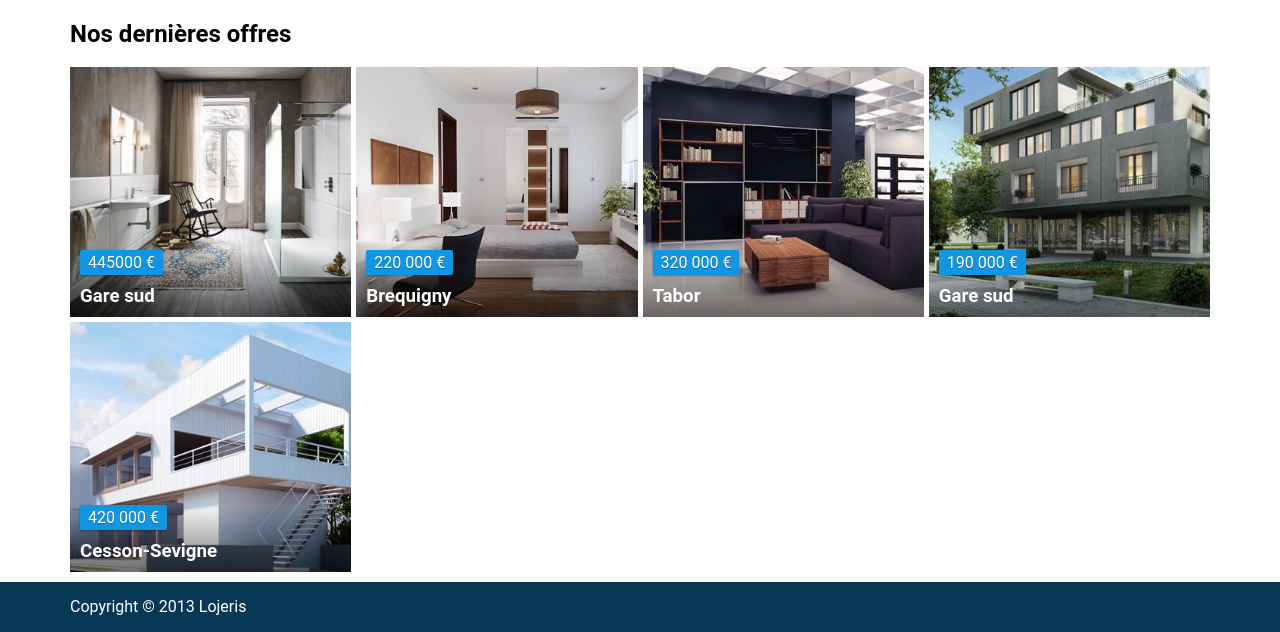
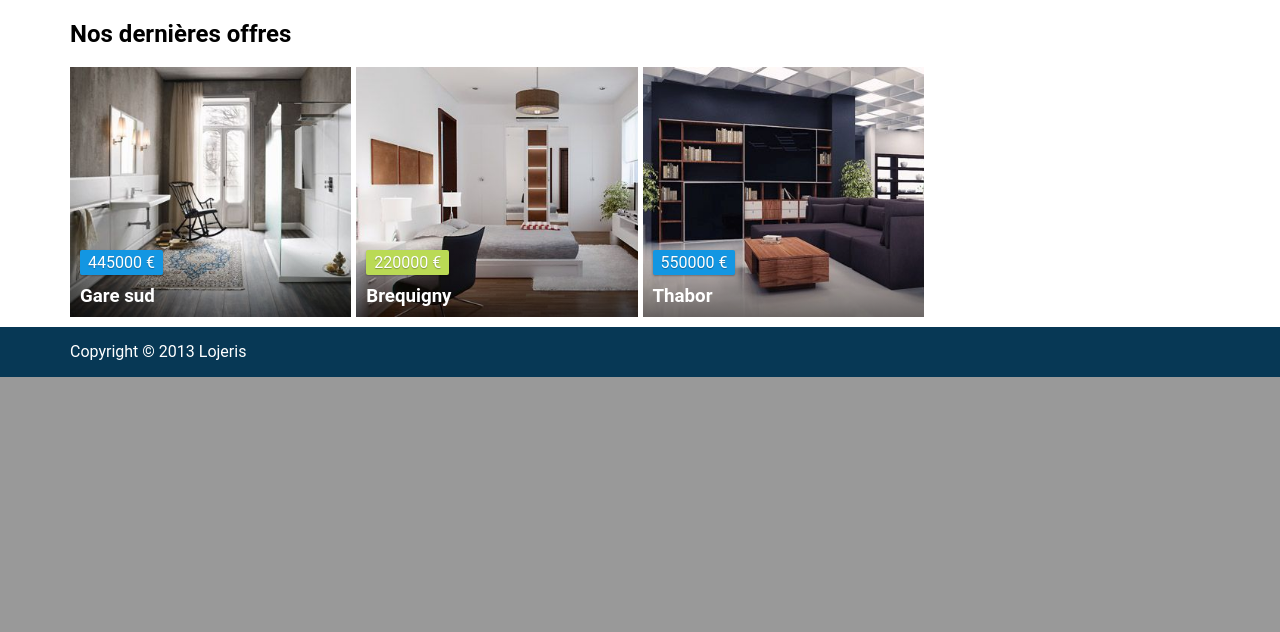
Before and after one commit to pjehan/dcpro8-lojeris, a PHP site: page / in a window 1280 px wide. Shown: the part 559-1191 px from the top of the page. After the commit the page ends 936 px from the top, so only its background shows below. Run offline with PHP 8.4, Linux system fonts and the light colour scheme.

Commit message:
Utilisation de la boucle foreach pour afficher les logements

```diff
--- a/index.php
+++ b/index.php
@@ -1,5 +1,4 @@
 <?php
-
 $liste_logements[0] = [
     "titre" => "Gare sud",
     "prix" => 445000,
@@ -20,6 +19,15 @@ $liste_logements[1] = [
     "nb_chambres" => 3
 ];
 
+$liste_logements[2] = [
+    "titre" => "Thabor",
+    "prix" => 550000,
+    "image" => "property-03.jpg",
+    "date_creation" => new DateTime("2017-08-12"),
+    "type" => "Maison",
+    "taille" => 260,
+    "nb_chambres" => 3
+];
 ?>
 <!DOCTYPE html>
 <html lang="fr">
@@ -87,153 +95,39 @@ $liste_logements[1] = [
             <section class="container">
                 <h2>Nos dernières offres</h2>
                 <div class="properties">
+                    <?php foreach ($liste_logements as $logement) : ?>
                         <article class="property">
                             <a href="#">
-                        <img src="images/<?php echo $liste_logements[0]["image"]; ?>" alt="<?php echo $liste_logements[0]["titre"]; ?>">
+                                <img src="images/<?php echo $logement["image"]; ?>" alt="<?php echo $logement["titre"]; ?>">
                                 <footer class="overlay">
                                     <div class="info">
-                                <div class="tag <?php echo ($liste_logements[0]["prix"] < 200000) ? "reduc" : ""; ?>">
-                                    <?php echo $liste_logements[0]["prix"]; ?> €
+                                        <div class="tag <?php echo ($logement["prix"] < 250000) ? "reduc" : ""; ?>">
+                                            <?php echo $logement["prix"]; ?> €
                                         </div>
-                                <h3><?php echo $liste_logements[0]["titre"]; ?></h3>
+                                        <h3><?php echo $logement["titre"]; ?></h3>
                                     </div>
                                     <div class="more-info">
                                         <div class="property-info">
                                             <i class="fa fa-calendar"></i>
-                                    <?php echo $liste_logements[0]["date_creation"]->format("d/m/Y"); ?>
+                                            <?php echo $logement["date_creation"]->format("d/m/Y"); ?>
                                         </div>
                                         <div class="property-info">
                                             <i class="fa fa-tag"></i>
-                                    <?php echo $liste_logements[0]["type"]; ?>
+                                            <?php echo $logement["type"]; ?>
                                         </div>
                                         <div class="property-info">
                                             <i class="fa fa-expand"></i>
-                                    <?php echo $liste_logements[0]["taille"]; ?>m2
+                                            <?php echo $logement["taille"]; ?>m2
                                         </div>
                                         <div class="property-info">
                                             <i class="fa fa-bed"></i>
-                                    <?php echo $liste_logements[0]["nb_chambres"]; ?>
+                                            <?php echo $logement["nb_chambres"]; ?>
                                         </div>
                                     </div>
                                 </footer>
                             </a>
                         </article>
-                <article class="property">
-                    <a href="#">
-                        <img src="images/property-02.jpg" alt="Brequigny">
-                        <footer class="overlay">
-                            <div class="info">
-                                <div class="tag">220 000 €</div>
-                                <h3>Brequigny</h3>
-                            </div>
-                            <div class="more-info">
-                                <div class="property-info">
-                                    <i class="fa fa-calendar"></i>
-                                    10/08/2017
-                                </div>
-                                <div class="property-info">
-                                    <i class="fa fa-tag"></i>
-                                    Maison
-                                </div>
-                                <div class="property-info">
-                                    <i class="fa fa-expand"></i>
-                                    320m2
-                                </div>
-                                <div class="property-info">
-                                    <i class="fa fa-bed"></i>
-                                    3
-                                </div>
-                            </div>
-                        </footer>
-                    </a>
-                </article>
-                <article class="property">
-                    <a href="#">
-                        <img src="images/property-03.jpg" alt="Tabor">
-                        <footer class="overlay">
-                            <div class="info">
-                                <div class="tag">320 000 €</div>
-                                <h3>Tabor</h3>
-                            </div>
-                            <div class="more-info">
-                                <div class="property-info">
-                                    <i class="fa fa-calendar"></i>
-                                    22/08/2017
-                                </div>
-                                <div class="property-info">
-                                    <i class="fa fa-tag"></i>
-                                    Maison
-                                </div>
-                                <div class="property-info">
-                                    <i class="fa fa-expand"></i>
-                                    320m2
-                                </div>
-                                <div class="property-info">
-                                    <i class="fa fa-bed"></i>
-                                    2
-                                </div>
-                            </div>
-                        </footer>
-                    </a>
-                </article>
-                <article class="property">
-                    <a href="#">
-                        <img src="images/property-04.jpg" alt="Gare sud">
-                        <footer class="overlay">
-                            <div class="info">
-                                <div class="tag">190 000 €</div>
-                                <h3>Gare sud</h3>
-                            </div>
-                            <div class="more-info">
-                                <div class="property-info">
-                                    <i class="fa fa-calendar"></i>
-                                    10/04/2017
-                                </div>
-                                <div class="property-info">
-                                    <i class="fa fa-tag"></i>
-                                    Appartement
-                                </div>
-                                <div class="property-info">
-                                    <i class="fa fa-expand"></i>
-                                    80m2
-                                </div>
-                                <div class="property-info">
-                                    <i class="fa fa-bed"></i>
-                                    2
-                                </div>
-                            </div>
-                        </footer>
-                    </a>
-                </article>
-                <article class="property">
-                    <a href="#">
-                        <img src="images/property-05.jpg" alt="Cesson-Sevigne">
-                        <footer class="overlay">
-                            <div class="info">
-                                <div class="tag">420 000 €</div>
-                                <h3>Cesson-Sevigne</h3>
-                            </div>
-                            <div class="more-info">
-                                <div class="property-info">
-                                    <i class="fa fa-calendar"></i>
-                                    14/05/2017
-                                </div>
-                                <div class="property-info">
-                                    <i class="fa fa-tag"></i>
-                                    Maison
-                                </div>
-                                <div class="property-info">
-                                    <i class="fa fa-expand"></i>
-                                    320m2
-                                </div>
-                                <div class="property-info">
-                                    <i class="fa fa-bed"></i>
-                                    4
-                                </div>
-                            </div>
-                        </footer>
-                    </a>
-                </article>
+                    <?php endforeach; ?>
                 </div>
             </section>
 
```
Lines whose indentation alone changed are shown as unchanged.
